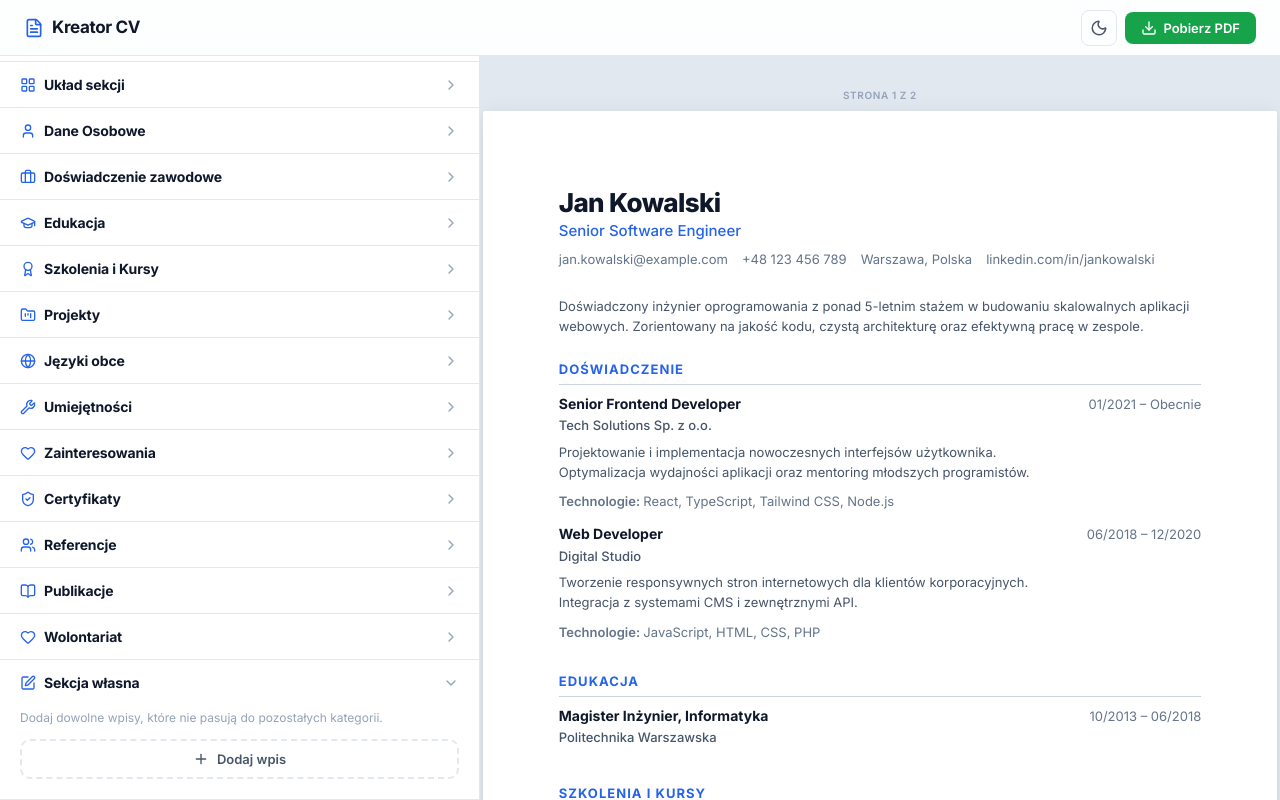
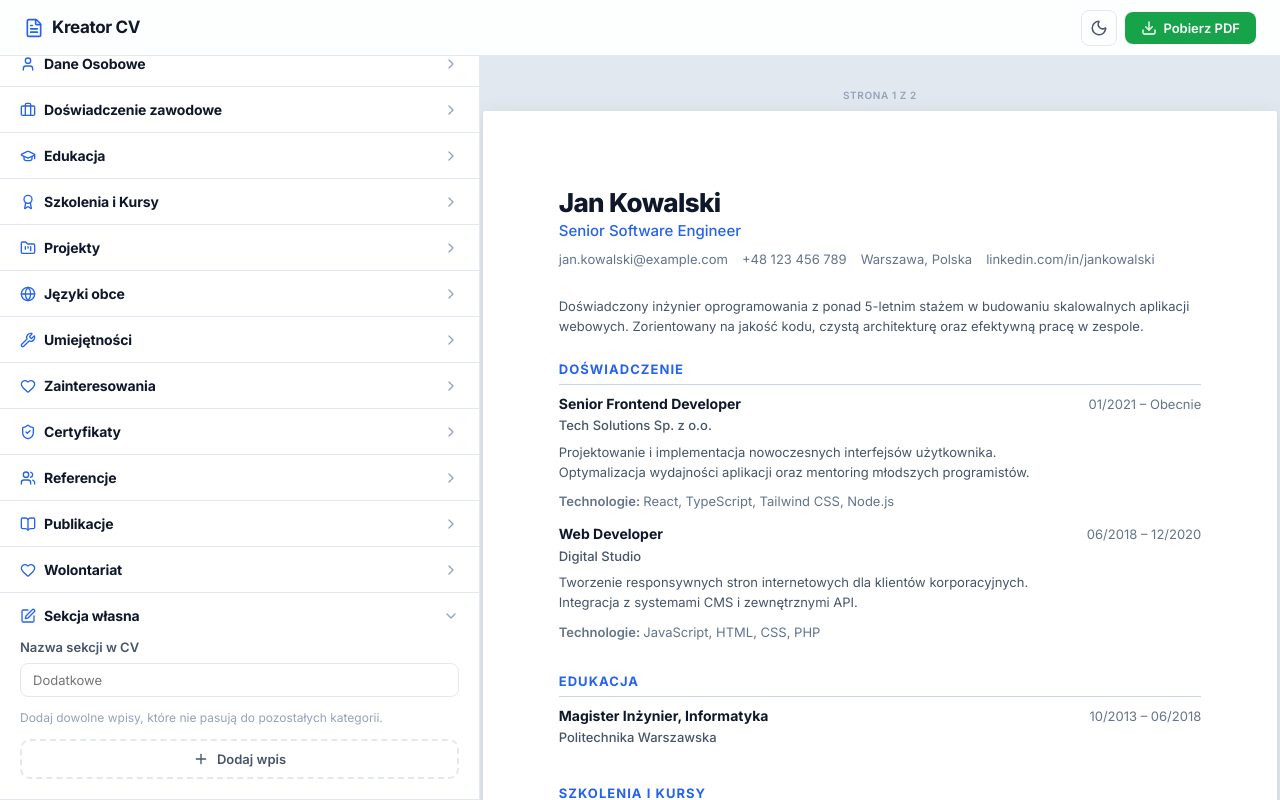
Before and after one commit to Dvini/CV-app, a React (Vite) app: page / in a window 1280 px wide. Both pictures are taken after a click on the button "Sekcja własna". Built offline with nearby package versions, Linux system fonts and the light colour scheme.

Commit message:
feat: add editable custom section title

```diff
--- a/src/components/Editor/panels/CustomPanel.jsx
+++ b/src/components/Editor/panels/CustomPanel.jsx
@@ -5,7 +5,11 @@ import { Panel } from '../shared/Panel';
 import { Input, Textarea } from '../shared/FormFields';
 
 export function CustomPanel({ isOpen, onToggle }) {
-  const { data, addItem, updateItem, removeItem, moveItem } = useCV();
+  const { data, setData, cvLanguage, addItem, updateItem, removeItem, moveItem } = useCV();
+
+  const handleTitleChange = (e) => {
+    setData((prev) => ({ ...prev, customSectionTitle: e.target.value }));
+  };
 
   const add = () =>
     addItem('custom', {
@@ -18,7 +22,13 @@ export function CustomPanel({ isOpen, onToggle }) {
 
   return (
     <Panel title="Sekcja własna" icon={SquarePen} isOpen={isOpen} onToggle={onToggle}>
-      <p className="field-hint" style={{ marginBottom: '0.75rem' }}>
+      <Input
+        label="Nazwa sekcji w CV"
+        value={data.customSectionTitle || ''}
+        placeholder={cvLanguage === 'en' ? 'Additional' : 'Dodatkowe'}
+        onChange={handleTitleChange}
+      />
+      <p className="field-hint" style={{ marginBottom: '0.75rem', marginTop: '0.5rem' }}>
         Dodaj dowolne wpisy, które nie pasują do pozostałych kategorii.
       </p>
       <div className="items-list">
--- a/src/components/Preview/sections/CVSections.jsx
+++ b/src/components/Preview/sections/CVSections.jsx
@@ -361,10 +361,11 @@ export function CustomSection({ columnType }) {
   if (!data.custom || data.custom.length === 0) return null;
 
   const isSide = columnType === 'side';
+  const sectionTitle = data.customSectionTitle || t.custom;
 
   return (
     <div className="cv-section">
-      <h2 className={`${headingClass} cv-breakable`} style={{ color: themeColor }} data-keep-with-next="true">{t.custom}</h2>
+      <h2 className={`${headingClass} cv-breakable`} style={{ color: themeColor }} data-keep-with-next="true">{sectionTitle}</h2>
       <div className="cv-items">
         {data.custom.map((item) => (
           <div key={item.id} className="cv-item cv-breakable">
--- a/src/constants/defaults.js
+++ b/src/constants/defaults.js
@@ -82,6 +82,7 @@ export const defaultData = {
   publications: [],
   volunteer: [],
   custom: [],
+  customSectionTitle: '',
 };
 
 export const defaultSectionOrder = [
--- a/src/context/CVContext.jsx
+++ b/src/context/CVContext.jsx
@@ -88,6 +88,7 @@ export function CVProvider({ children }) {
     publications: data?.publications || defaultData.publications,
     volunteer: data?.volunteer || defaultData.volunteer,
     custom: data?.custom || defaultData.custom,
+    customSectionTitle: data?.customSectionTitle ?? defaultData.customSectionTitle,
     clause: data?.clause ?? defaultData.clause,
     showClause: data?.showClause ?? defaultData.showClause,
   }), [data]);
```
